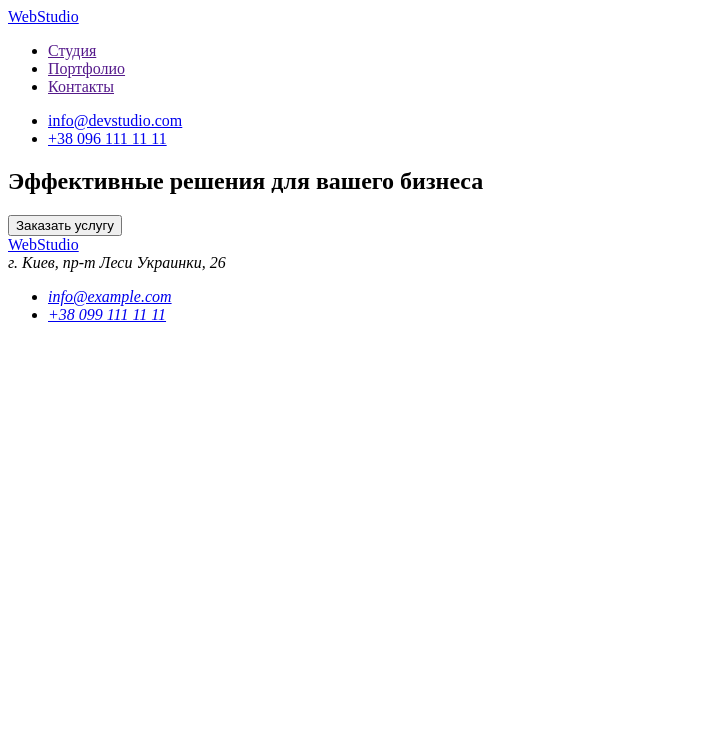
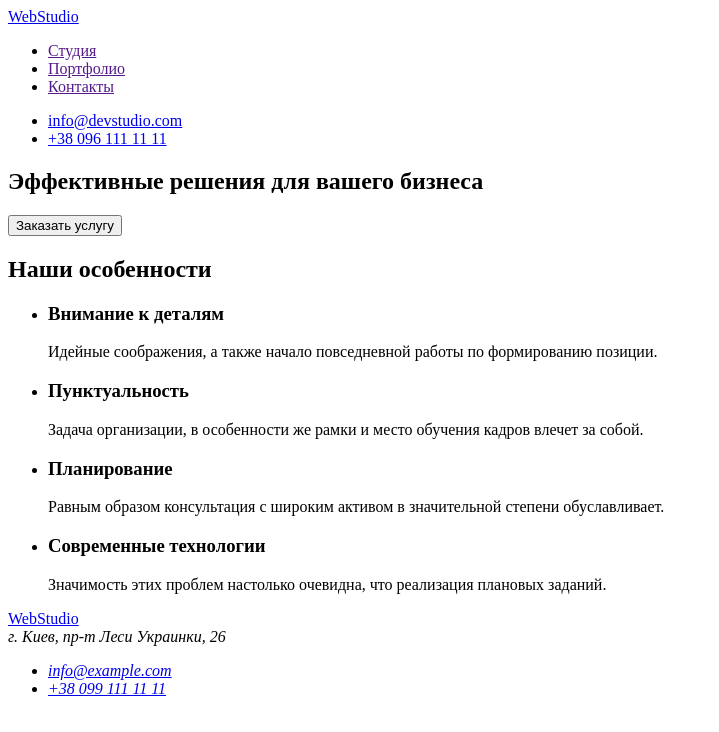
Before and after one commit to SergiiBartytskyi/goit-markup-hw-01, a plain HTML site: page index.html in a window 1280 px wide. Shown: the whole page, without its empty margins (0-719 px from the left). Drawn offline with Linux system fonts and the light colour scheme.

Commit message:
create section "Наши особенности"

```diff
--- a/index.html
+++ b/index.html
@@ -34,6 +34,29 @@
             <button type="button">Заказать услугу</button>
         </article>
 
+        <section>
+            <h2>Наши особенности</h2>
+
+            <ul>
+                <li>
+                    <h3>Внимание к деталям</h3>
+                    <p>Идейные соображения, а также начало повседневной работы по формированию позиции.</p>
+                </li>
+                <li>
+                    <h3>Пунктуальность</h3>
+                    <p>Задача организации, в особенности же рамки и место обучения кадров влечет за собой.</p>
+                </li>
+                <li>
+                    <h3>Планирование</h3>
+                    <p>Равным образом консультация с широким активом в значительной степени обуславливает.</p>
+                </li>
+                <li>
+                    <h3>Современные технологии</h3>
+                    <p>Значимость этих проблем настолько очевидна, что реализация плановых заданий.</p>
+                </li>
+            </ul>
+        </section>
+
     </main>
 
     <!--  Підвал  -->
```
